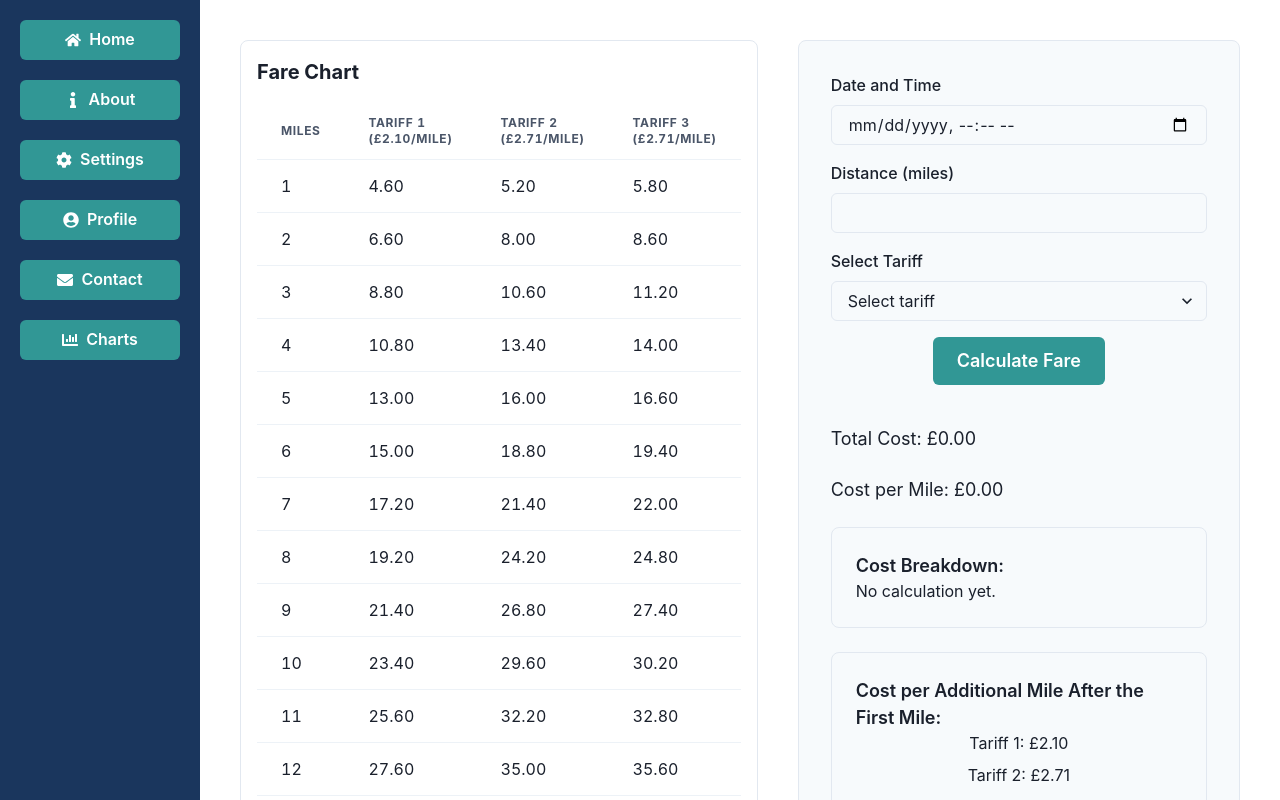
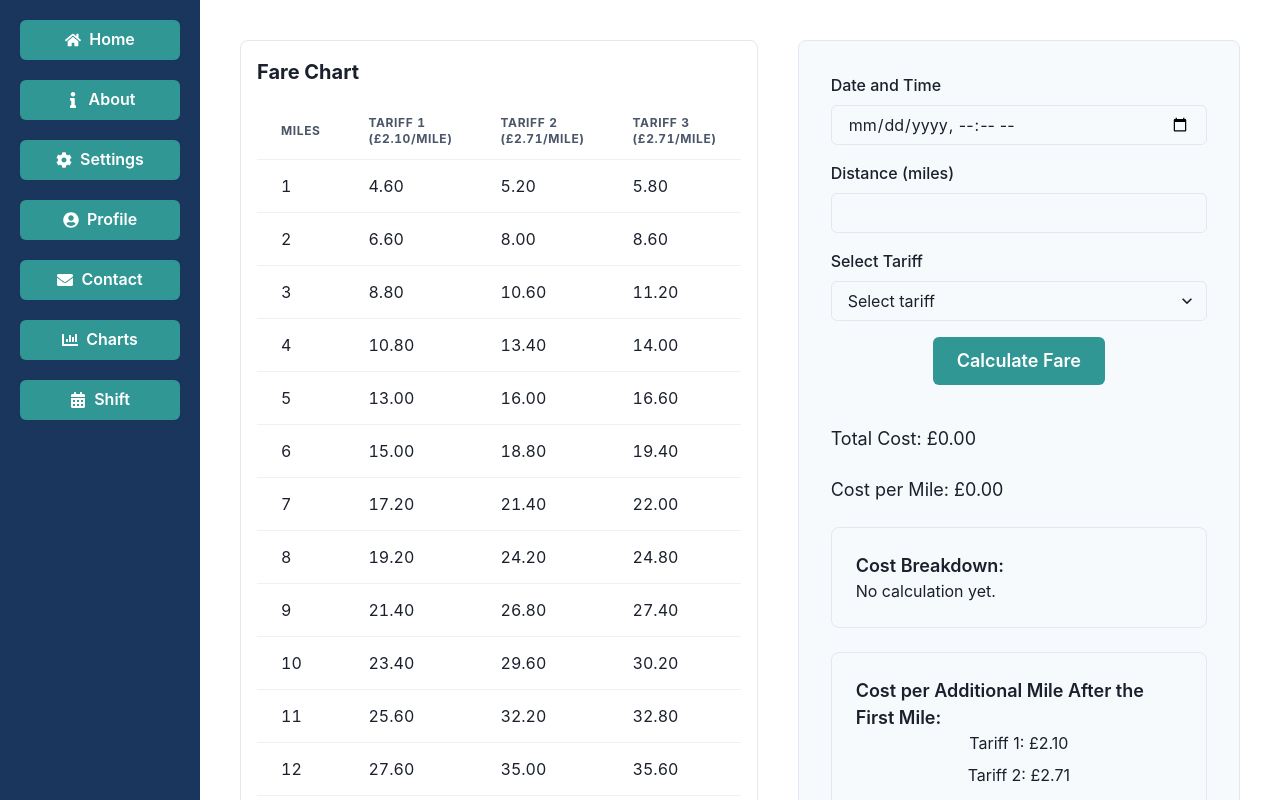
Before and after one commit to GPT-Engineer-App/taxi-journey-pricer, a React (Vite) app: page / in a window 1280 px wide. Shown: the top 800 px of the page. Built offline with nearby package versions, Linux system fonts and the light colour scheme.

Commit message:
Add a new menu item called shift
Added a new menu item called "Shift" in the sidebar navigation.

```diff
--- a/src/components/Sidebar.jsx
+++ b/src/components/Sidebar.jsx
@@ -1,7 +1,7 @@
 import React from "react";
 import { Box, VStack, Button } from "@chakra-ui/react";
 import { NavLink } from "react-router-dom";
-import { FaHome, FaInfo, FaCog, FaUserCircle, FaEnvelope, FaChartBar } from "react-icons/fa";
+import { FaHome, FaInfo, FaCog, FaUserCircle, FaEnvelope, FaChartBar, FaCalendarAlt } from "react-icons/fa";
 
 const Sidebar = () => {
   return (
@@ -25,6 +25,9 @@ const Sidebar = () => {
         <Button leftIcon={<FaChartBar />} colorScheme="teal" as={NavLink} to="/charts">
           Charts
         </Button>
+        <Button leftIcon={<FaCalendarAlt />} colorScheme="teal" as={NavLink} to="/shift">
+          Shift
+        </Button>
       </VStack>
     </Box>
   );
```
